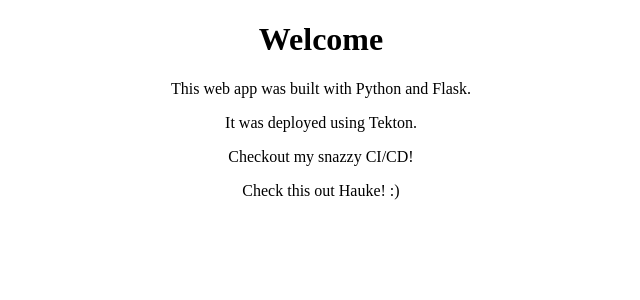
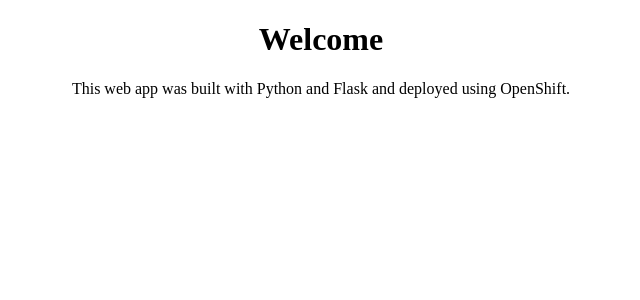
Before and after one commit to SamChinellato/flask-app-demo, a Flask app: page / in a window 1280 px wide. Shown: the part 134-434 px from the top of the page, without its empty margins (319-959 px from the left). Run offline with Flask 2, Linux system fonts and the light colour scheme.

Commit message:
Testing tkn triggers

```diff
--- a/templates/home.html
+++ b/templates/home.html
@@ -2,9 +2,6 @@
 {% block content %}
   <div class="home" style="text-align:center">
     <h1 >Welcome </h1>
-    <p> This web app was built with Python and Flask.</p>
-    <p> It was deployed using Tekton.</p>
-    <p> Checkout my snazzy CI/CD!</p>
-    <p> Check this out Hauke! :)</p>
+    <p> This web app was built with Python and Flask and deployed using OpenShift.</p>
 
 {% endblock %}
```
